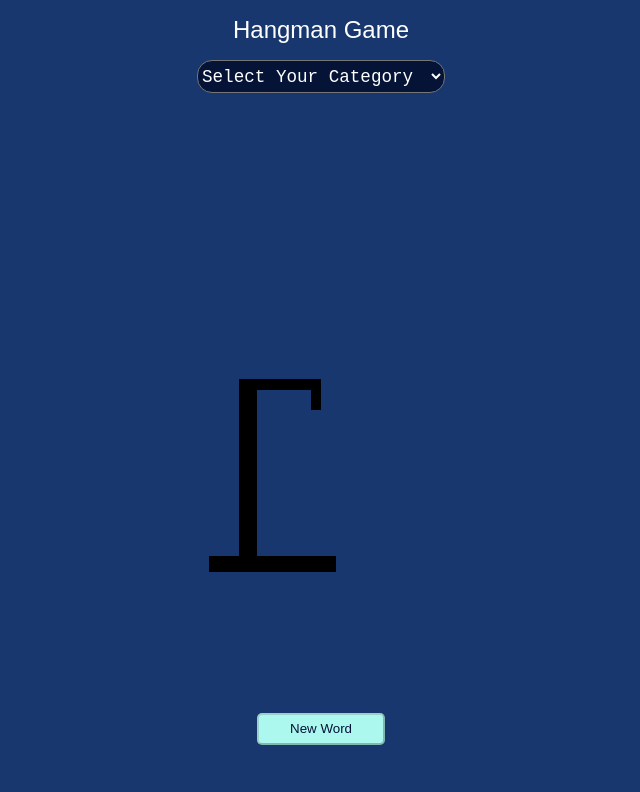
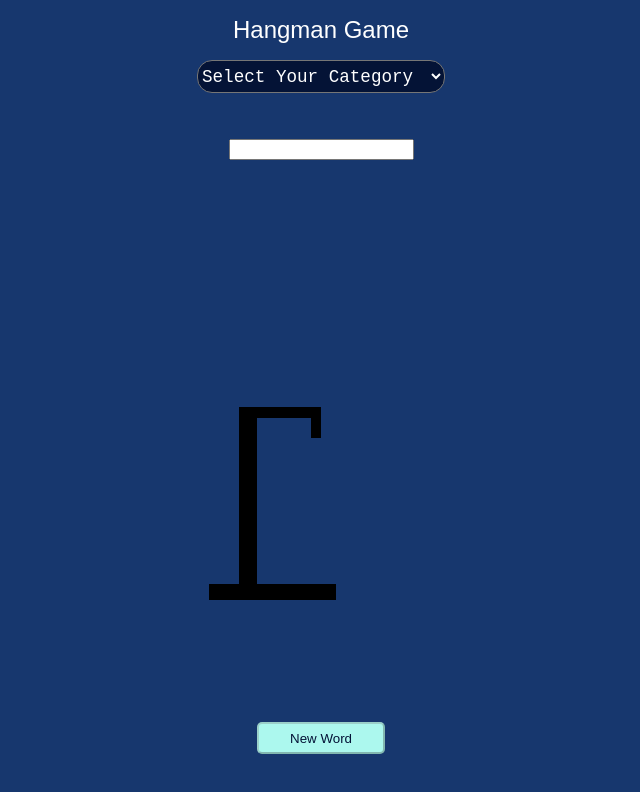
Before and after one commit to sharavak/Hangman, a plain HTML site: page index.html in a window 1280 px wide. Shown: the whole page, without its empty margins (319-959 px from the left). Drawn offline with Linux system fonts and the light colour scheme.

Commit message:
Added input tag

```diff
--- a/index.html
+++ b/index.html
@@ -21,6 +21,7 @@
         <option value="Animal">Animal</option>
     </select>
     <main>
+        <input type="text" class="user" tabindex="-1">
         <div class="han">
             <p class="show" contenteditable="true"></p>
             <div>
```
